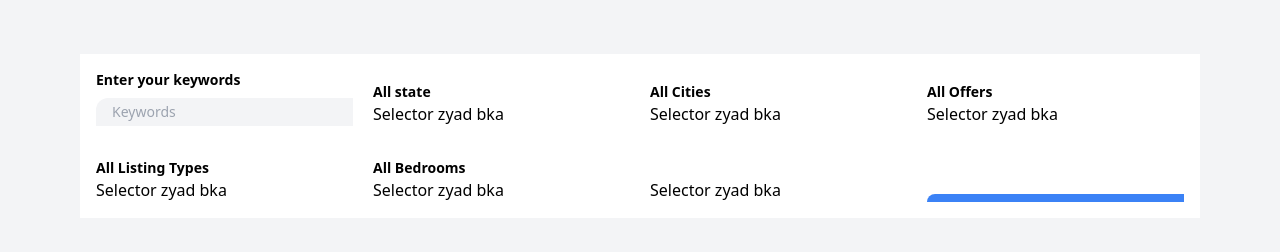
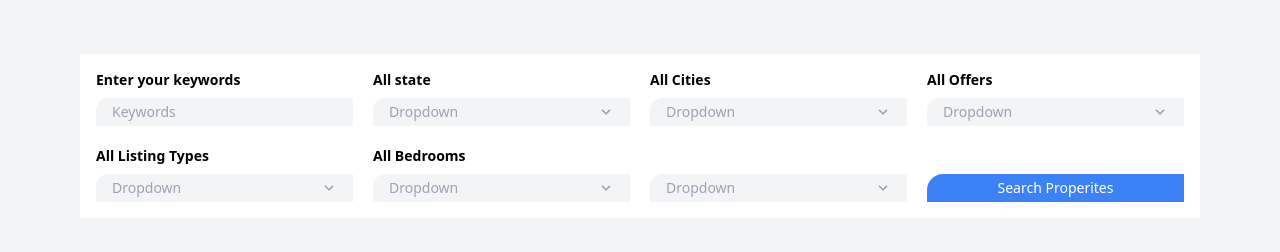
Before and after one commit to Sanaa00/real-estate-home, a React (Create React App) app: page / in a window 1280 px wide. Shown: the part 362-614 px from the top of the page. Built offline with nearby package versions, Linux system fonts and the light colour scheme.

Commit message:
update:add selectors

```diff
--- a/src/Component/HomeForm.js
+++ b/src/Component/HomeForm.js
@@ -1,46 +1,53 @@
 import React from "react";
 import ButtobBlue from "./ButtobBlue";
+import Selector from "./Selector";
 
 function HomeForm() {
   const homeForm = [
     {
+      id: 1,
       type: "text",
-
       title: "Enter your keywords",
       placeholder: "Keywords",
       img: "",
     },
     {
+      id: 2,
       type: "selector",
       title: "All state",
       placeholder: "States",
       img: "",
     },
     {
+      id: 3,
       type: "selector",
       title: "All Cities",
       placeholder: "City",
       img: "",
     },
     {
+      id: 4,
       type: "selector",
       title: "All Offers",
       placeholder: "Offer",
       img: "",
     },
     {
+      id: 5,
       type: "selector",
       title: "All Listing Types",
       placeholder: "Listing",
       img: "",
     },
     {
+      id: 6,
       type: "selector",
       title: "All Bedrooms",
       placeholder: "Bedrooms",
       img: "",
     },
     {
+      id: 7,
       type: "selector",
       title: "  ",
       placeholder: "Price Range",
@@ -53,7 +60,7 @@ function HomeForm() {
       <div className="grid  grid-cols-4 grid-rows-2 justify-between items-end gap-5 ">
         {homeForm.map((form) => {
           return (
-            <div>
+            <div key={form.id}>
               <p className="text-sm font-semibold">{form.title}</p>
               {form?.type === "text" ? (
                 <input
@@ -61,12 +68,12 @@ function HomeForm() {
                   className="bg-gray-100 rounded-tl-xl px-4 py-1 text-sm mt-2 w-full"
                 />
               ) : (
-                "Selector zyad bka"
+                <Selector />
               )}
             </div>
           );
         })}
-        <ButtobBlue props={"Search Properites"} />
+        <ButtobBlue text={"Search Properites"} />
       </div>
     </div>
   );
```
